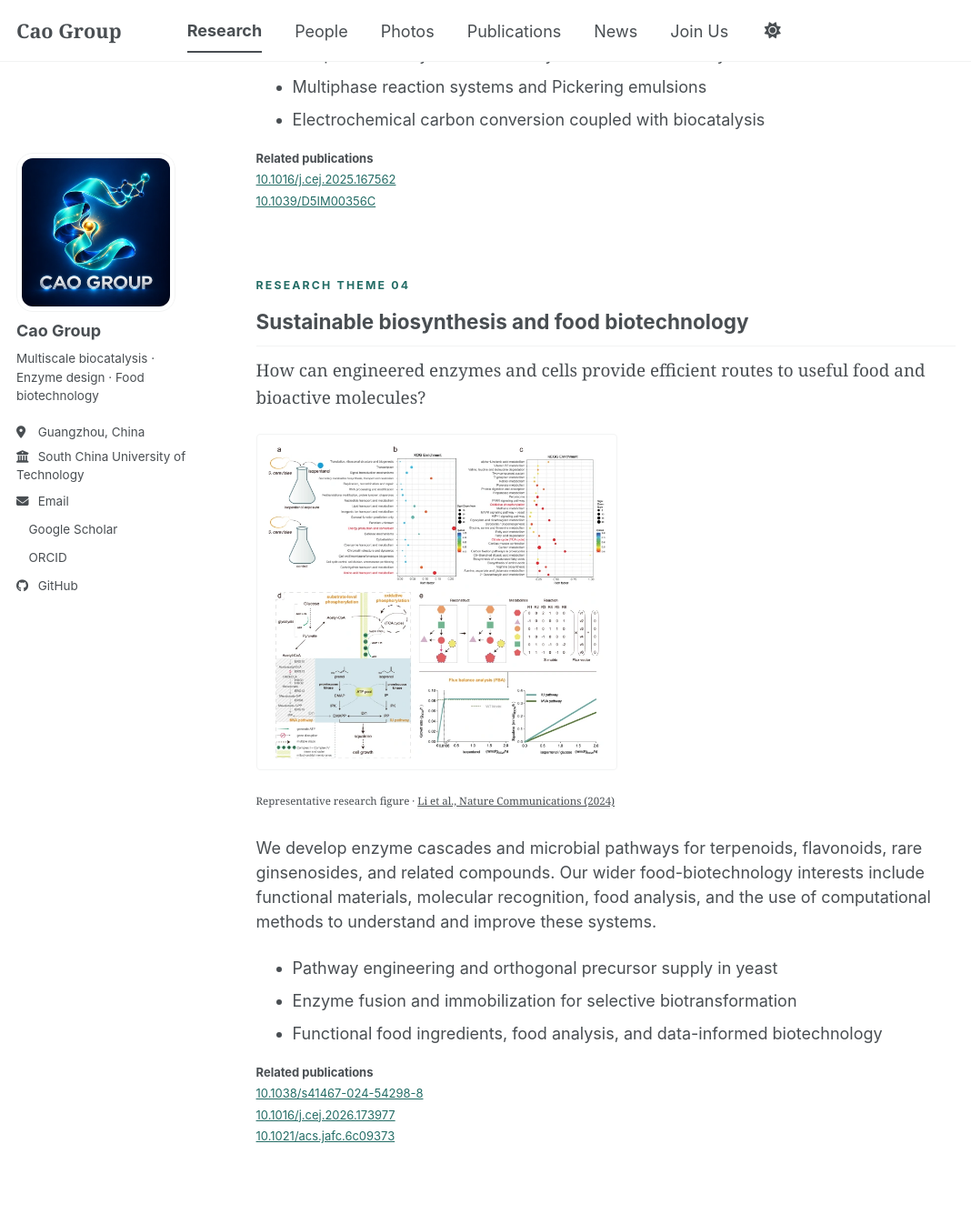
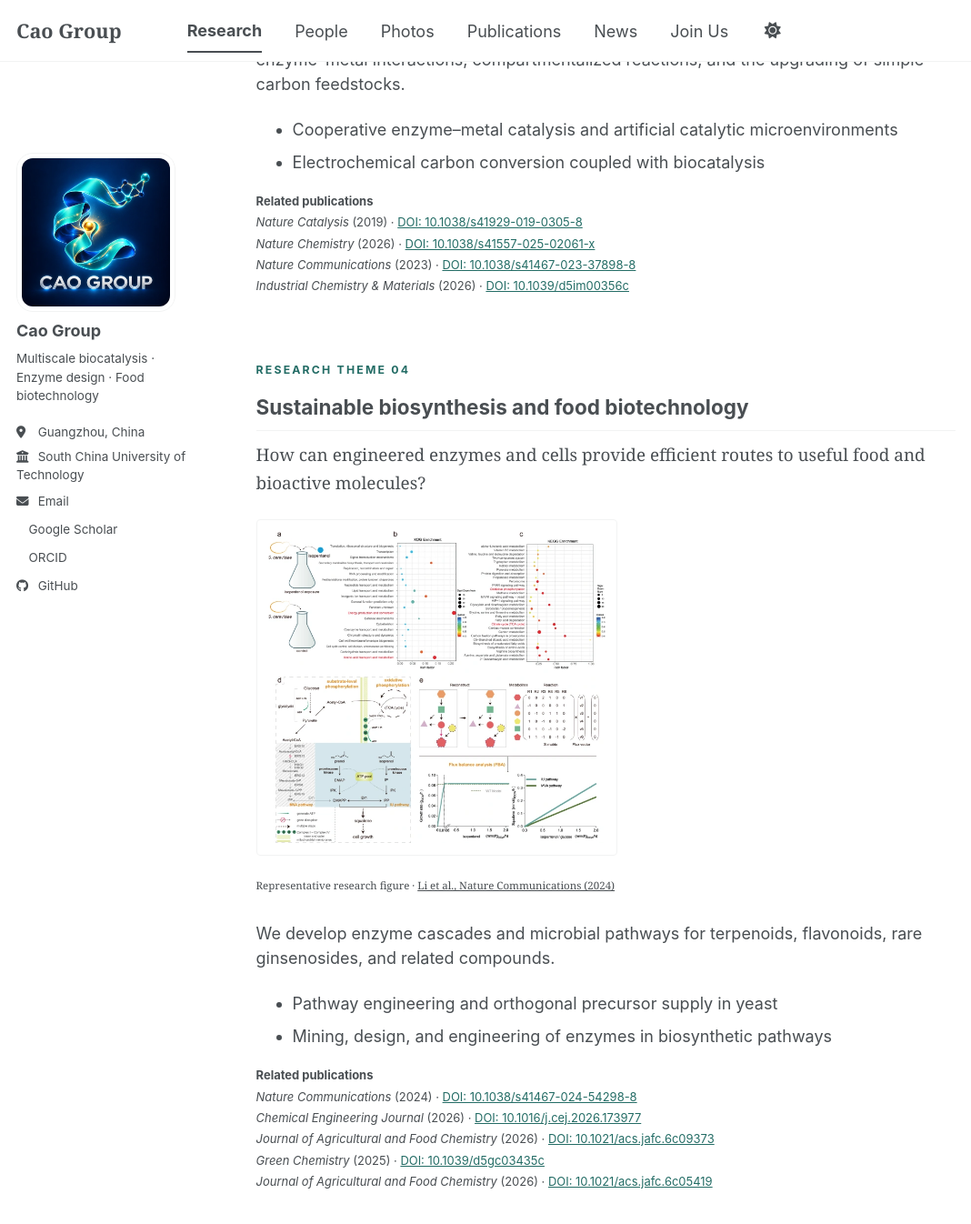
Before and after one commit to Group-Cao/Group-Cao.github.io, a Jekyll site: the page built from _pages/research.html, in a window 1280 px wide and 1400 px high, scrolled down 3290 px. Shown: the top 1346 px of the window at 91% size, without its empty margins (0-1068 px from the left). Built offline with Jekyll 4.4.1, drawn with Linux system fonts in a browser that asks for light colours; a style sheet for code colours, icons or effects is not loaded; some of the changed text lies outside the part shown.

Commit message:
Update research themes, citations and hybrid catalysis figure

```diff
--- a/_data/lab.yml
+++ b/_data/lab.yml
@@ -20,7 +20,10 @@ research:
   papers:
   - 10.1038/s44160-025-00898-1
   - 10.1021/acsnano.5c13712
-  - 10.1016/S1872-2067(25)64827-3
+  - 10.1016/s1872-2067(25)64827-3
+  - 10.1021/jacs.6c13996
+  - 10.1021/jacsau.2c00077
+  - 10.1039/c9nr07381g
 - id: enzyme-design
   title: Mechanism-guided and AI-assisted enzyme design
   question: Can we improve enzyme function by understanding the motions and interactions that enable catalysis?
@@ -37,7 +40,8 @@ research:
   image_credit: Chen et al., Angewandte Chemie International Edition (2025)
   papers:
   - 10.1002/anie.202511131
-  - 10.1039/D5GC03435C
+  - 10.1039/d5gc03435c
+  - 10.1038/s41467-024-54298-8
 - id: hybrid-catalysis
   title: Chemoenzymatic and electrobiocatalytic synthesis
   question: How can biological and chemical catalysts work together in compatible reaction environments?
@@ -46,25 +50,23 @@ research:
     reactions, and the upgrading of simple carbon feedstocks.
   topics:
   - Cooperative enzyme–metal catalysis and artificial catalytic microenvironments
-  - Multiphase reaction systems and Pickering emulsions
   - Electrochemical carbon conversion coupled with biocatalysis
-  image: /images/research/hybrid-catalysis.webp
-  image_alt: Bio–nano interactions and protein participation in metal–organic framework formation
-  image_source: https://doi.org/10.1021/acsnano.5c13712
-  image_credit: Qiao et al., ACS Nano (2025)
+  image: /images/research/chemo-electrobiocatalytic-synthesis.webp
+  image_alt: Enzyme–palladium cluster assembly alongside a copper catalyst interface showing local pH and adsorbed hydroxide and CO species
+  image_credit: Cao Group
   papers:
-  - 10.1016/j.cej.2025.167562
-  - 10.1039/D5IM00356C
+  - 10.1038/s41929-019-0305-8
+  - 10.1038/s41557-025-02061-x
+  - 10.1038/s41467-023-37898-8
+  - 10.1039/d5im00356c
 - id: food-biotechnology
   title: Sustainable biosynthesis and food biotechnology
   question: How can engineered enzymes and cells provide efficient routes to useful food and bioactive molecules?
   description: We develop enzyme cascades and microbial pathways for terpenoids, flavonoids, rare ginsenosides,
-    and related compounds. Our wider food-biotechnology interests include functional materials, molecular recognition,
-    food analysis, and the use of computational methods to understand and improve these systems.
+    and related compounds.
   topics:
   - Pathway engineering and orthogonal precursor supply in yeast
-  - Enzyme fusion and immobilization for selective biotransformation
-  - Functional food ingredients, food analysis, and data-informed biotechnology
+  - Mining, design, and engineering of enzymes in biosynthetic pathways
   image: /images/research/biosynthesis.webp
   image_alt: Engineering metabolic routes for biosynthesis in yeast
   image_source: https://doi.org/10.1038/s41467-024-54298-8
@@ -73,6 +75,8 @@ research:
   - 10.1038/s41467-024-54298-8
   - 10.1016/j.cej.2026.173977
   - 10.1021/acs.jafc.6c09373
+  - 10.1039/d5gc03435c
+  - 10.1021/acs.jafc.6c05419
 pi:
   name: Yufei Cao
   name_zh: 曹宇飞
--- a/_pages/research.html
+++ b/_pages/research.html
@@ -19,12 +19,12 @@ excerpt: "Multiscale enzyme catalyst design, mechanism-guided engineering, hybri
   <p class="lab-question">{{ area.question }}</p>
   <figure class="lab-research-figure">
     <a href="{{ area.image | relative_url }}"><img src="{{ area.image | relative_url }}" alt="{{ area.image_alt | escape }}" loading="lazy"></a>
-    <figcaption>Representative research figure · <a href="{{ area.image_source }}">{{ area.image_credit }}</a></figcaption>
+    <figcaption>Representative research figure · {% if area.image_source %}<a href="{{ area.image_source }}">{{ area.image_credit | escape }}</a>{% else %}{{ area.image_credit | escape }}{% endif %}</figcaption>
   </figure>
   <p>{{ area.description }}</p>
   <ul>{% for topic in area.topics %}<li>{{ topic }}</li>{% endfor %}</ul>
   <p class="lab-related"><strong>Related publications</strong><br>
-  {% for doi in area.papers %}<a href="https://doi.org/{{ doi }}">{{ doi }}</a>{% unless forloop.last %}<br>{% endunless %}{% endfor %}
+  {% for doi in area.papers %}{% assign paper = site.publications | where: 'doi', doi | first %}<span class="lab-related-paper">{% if paper %}<em>{{ paper.venue | escape }}</em> ({{ paper.year }}) · {% endif %}<a href="https://doi.org/{{ doi }}"{% if paper %} title="{{ paper.title | escape }}"{% endif %}>DOI: {{ doi }}</a></span>{% unless forloop.last %}<br>{% endunless %}{% endfor %}
   </p>
 </section>
 {% endfor %}
```
Also changed, not shown: CONTENT_GUIDE.md (+2 -0 lines), images/research/chemo-electrobiocatalytic-synthesis.webp (added).
